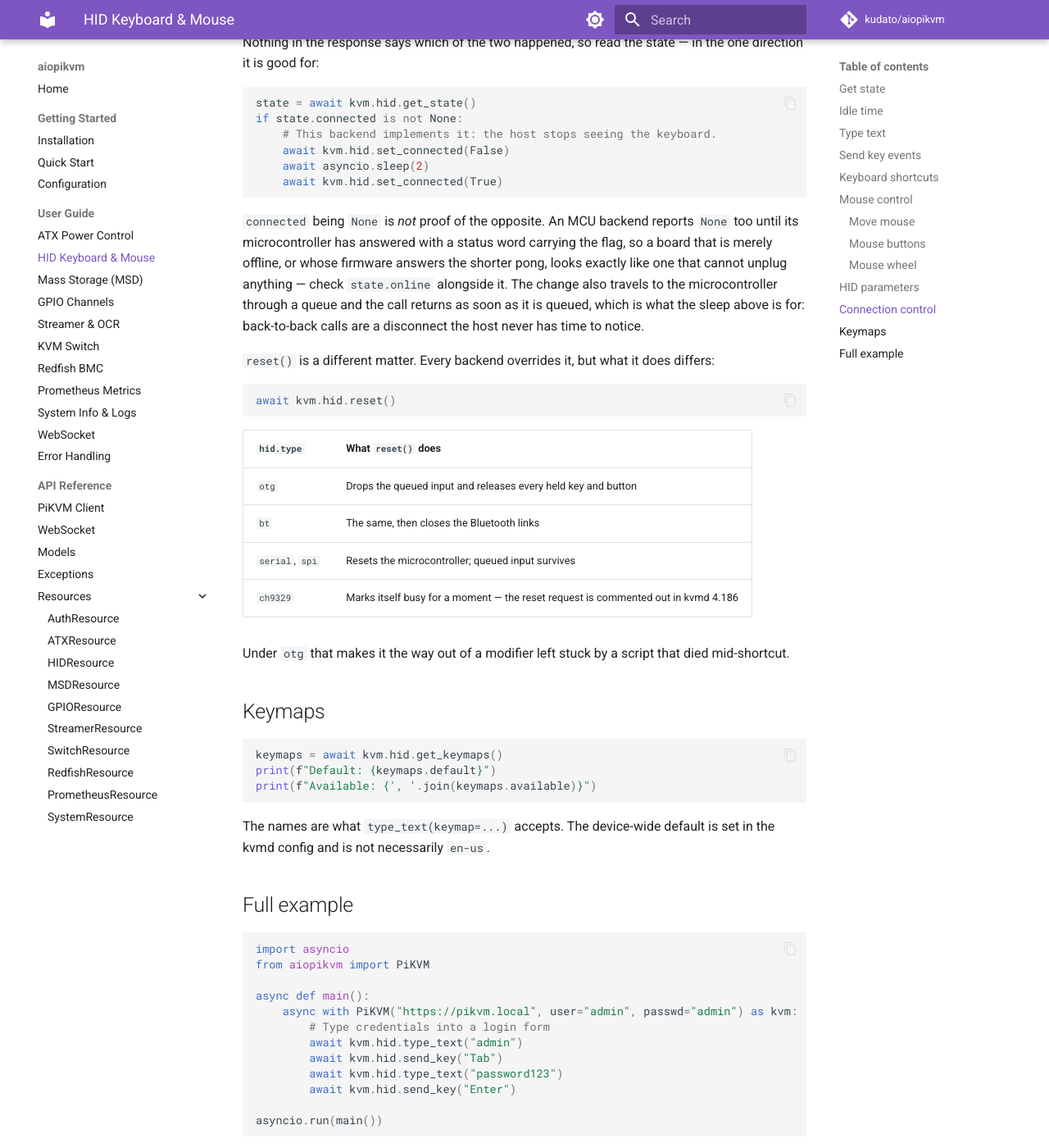
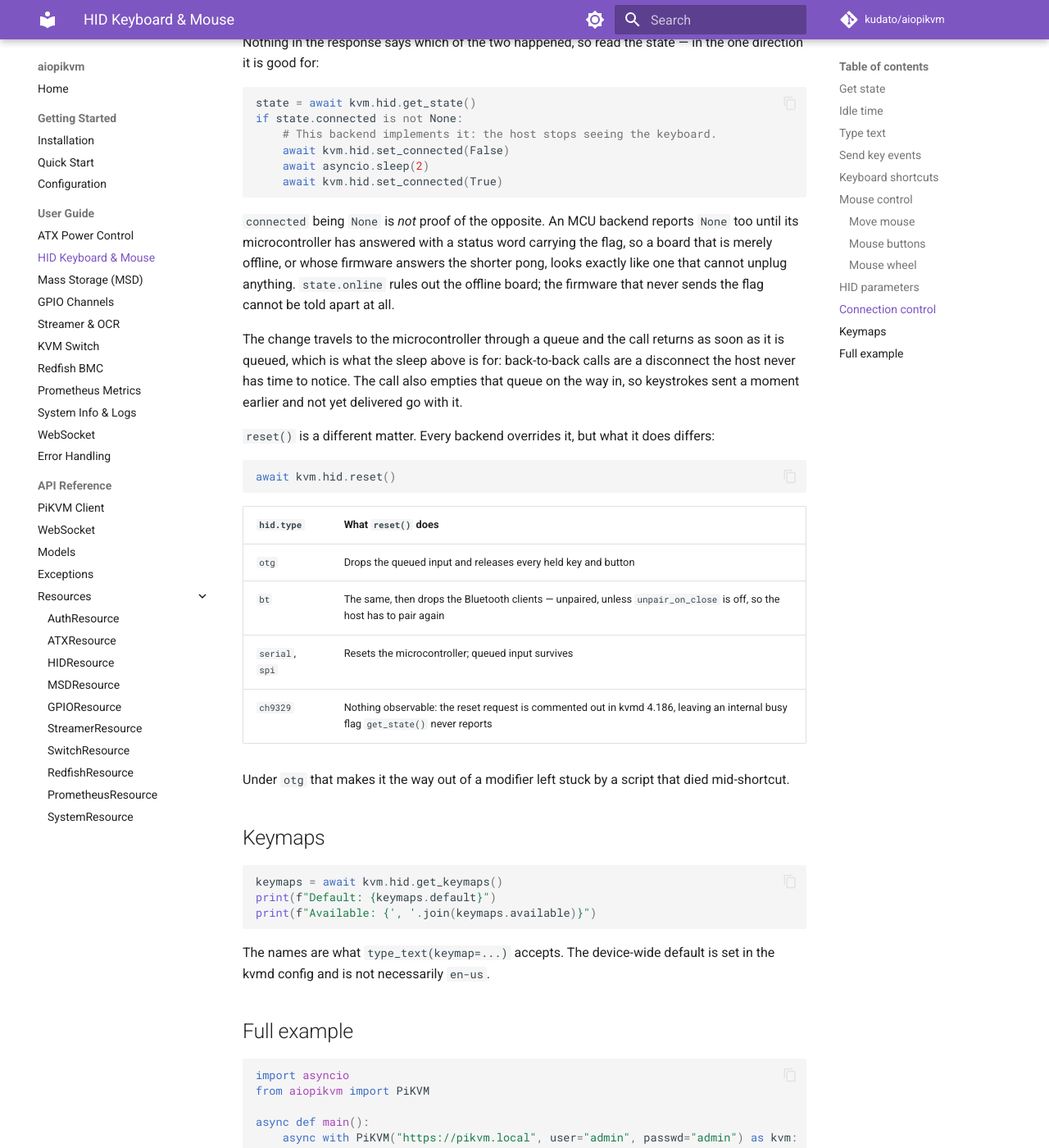
Before and after one commit to kudato/aiopikvm, an MkDocs documentation site: the page built from docs/guide/hid.md, in a window 1280 px wide and 1400 px high, scrolled down 3281 px. Shown: the whole window at 82% size. Built offline with MkDocs 1.6.1 and Material for MkDocs 9.7.7, drawn with Linux system fonts in a browser that asks for light colours; comment, search, counter and statistics services are not loaded.

Commit message:
docs(hid): fix the ch9329 and bt reset descriptions, and the None inference
Why this change was needed:
The second review round checked each row of the new reset() table against
the plugin it names. Two were wrong: ch9329's busy flag is never cleared and
never reaches get_state(), so "marks itself busy for a moment" promises a
transition nobody can observe, and bt unpairs its clients by default, which
means the host has to pair again — a bigger deal than a dropped link. The
HIDState docstring also placed "Those" next to the wrong list, reading as
the exact claim this issue exists to correct.

What changed:
- ch9329 and bt rows corrected in the guide and the reset() docstring
- HIDState names the MCU backends explicitly instead of relying on "Those",
  and drops the fully-qualified :meth: path for the house style
- set_connected() notes that it empties the pending input queue, and says
  which of the two causes of a false None the online flag actually rules out

```diff
--- a/docs/guide/hid.md
+++ b/docs/guide/hid.md
@@ -173,10 +173,14 @@
 reports `None` too until its microcontroller has answered with a status word
 carrying the flag, so a board that is merely offline, or whose firmware
 answers the shorter pong, looks exactly like one that cannot unplug
-anything — check `state.online` alongside it. The change also travels to the
-microcontroller through a queue and the call returns as soon as it is
-queued, which is what the sleep above is for: back-to-back calls are a
-disconnect the host never has time to notice.
+anything. `state.online` rules out the offline board; the firmware that
+never sends the flag cannot be told apart at all.
+
+The change travels to the microcontroller through a queue and the call
+returns as soon as it is queued, which is what the sleep above is for:
+back-to-back calls are a disconnect the host never has time to notice. The
+call also empties that queue on the way in, so keystrokes sent a moment
+earlier and not yet delivered go with it.
 
 `reset()` is a different matter. Every backend overrides it, but what it
 does differs:
@@ -188,9 +192,9 @@
 | `hid.type` | What `reset()` does |
 |---|---|
 | `otg` | Drops the queued input and releases every held key and button |
-| `bt` | The same, then closes the Bluetooth links |
+| `bt` | The same, then drops the Bluetooth clients — unpaired, unless `unpair_on_close` is off, so the host has to pair again |
 | `serial`, `spi` | Resets the microcontroller; queued input survives |
-| `ch9329` | Marks itself busy for a moment — the reset request is commented out in kvmd 4.186 |
+| `ch9329` | Nothing observable: the reset request is commented out in kvmd 4.186, leaving an internal busy flag `get_state()` never reports |
 
 Under `otg` that makes it the way out of a modifier left stuck by a script
 that died mid-shortcut.
```
Also changed, not shown: 2 other files.
